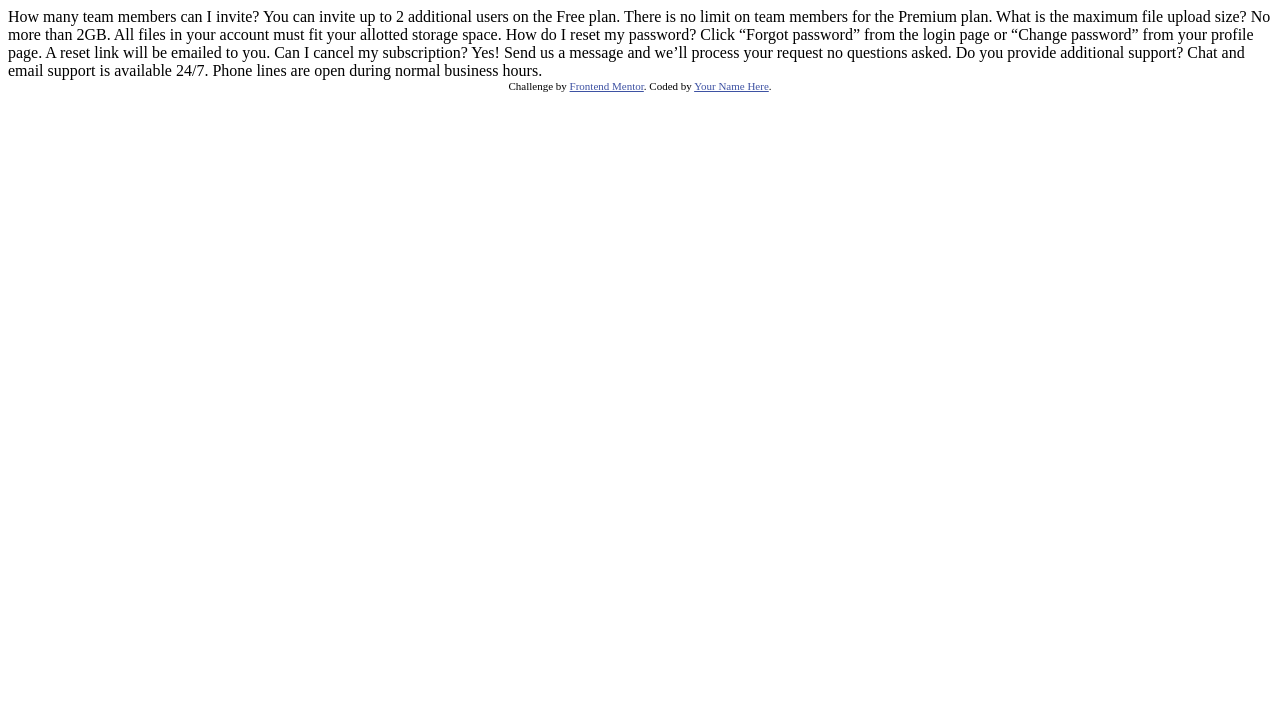
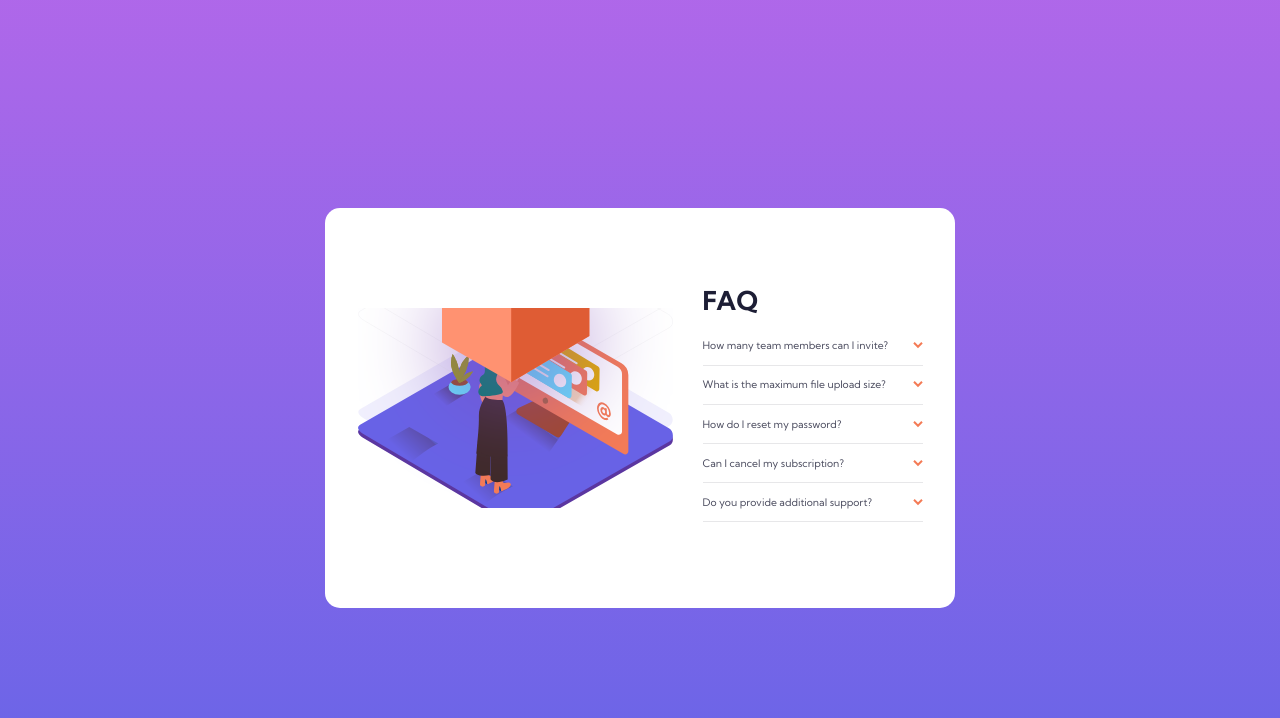
Before and after one commit to mbilal-x/frontendmentor_P4_faq-accordion-card-main, a plain HTML site: page index.html in a window 1280 px wide. Drawn offline with Linux system fonts and the light colour scheme.

Commit message:
mobile solution complete
only need more js practice to make it better

```diff
--- /dev/null
+++ b/app.js
@@ -0,0 +1,9 @@
+const question = document.querySelector('.Q-item__question');
+const answer = document.querySelector('.Q-item__answer');
+const icon = document.querySelector('.question__icon');
+
+question.addEventListener("click", function(){
+    answer.classList.toggle('Q-item__answer-toggle');
+    question.classList.toggle('Q-item__question-toggle');
+    icon.classList.toggle('question__icon-toggle');
+});
--- a/index.html
+++ b/index.html
@@ -1,40 +1,89 @@
 <!DOCTYPE html>
 <html lang="en">
+
 <head>
   <meta charset="UTF-8">
-  <meta name="viewport" content="width=device-width, initial-scale=1.0"> <!-- displays site properly based on user's device -->
+  <meta name="viewport" content="width=device-width, initial-scale=1.0">
+  <!-- displays site properly based on user's device -->
 
   <link rel="icon" type="image/png" sizes="32x32" href="./images/favicon-32x32.png">
 
-  <title>Frontend Mentor | FAQ Accordion Card</title>
+  <title>mbilal-x | FAQ Accordion Card</title>
+  <link rel="stylesheet" href="./styles.css">
 
   <!-- Feel free to remove these styles or customise in your own stylesheet 👍 -->
   <style>
-    .attribution { font-size: 11px; text-align: center; }
-    .attribution a { color: hsl(228, 45%, 44%); }
+    .attribution {
+      font-size: 11px;
+      text-align: center;
+    }
+
+    .attribution a {
+      color: hsl(228, 45%, 44%);
+    }
   </style>
 </head>
+
 <body>
-  How many team members can I invite?
-  You can invite up to 2 additional users on the Free plan. There is no limit on
-  team members for the Premium plan.
 
-  What is the maximum file upload size?
-  No more than 2GB. All files in your account must fit your allotted storage space.
+  <div class="faq-panel">
+    <div class="faq-panel__image"></div>
+    <div class="faq-panel__faq-text">
+      <div class="faq-text__title">FAQ</div>
+      <!-- question1  -->
+      <div class="faq-text__Q-item">
+        <div class="Q-item__question">
+          <div class="question__text">How many team members can I invite?</div>
+          <span class="question__icon"></span>
+        </div>
+        <div class="Q-item__answer">You can invite up to 2 additional users on the Free plan. There is no limit on
+          team members for the Premium plan.</div>
+      </div>
+      <!-- question2 -->
+      <div class="faq-text__Q-item">
+        <div class="Q-item__question">
+          <div class="question__text">What is the maximum file upload size?</div>
+          <span class="question__icon"></span>
+        </div>
+        <div class="Q-item__answer">No more than 2GB. All files in your account must fit your allotted storage space.
+        </div>
+      </div>
+      <!-- question3 -->
+      <div class="faq-text__Q-item">
+        <div class="Q-item__question">
+          <div class="question__text">How do I reset my password?</div>
+          <span class="question__icon"></span>
+        </div>
+        <div class="Q-item__answer">Click “Forgot password” from the login page or “Change password” from your profile
+          page.
+          A reset link will be emailed to you.</div>
+      </div>
+      <!-- question4 -->
+      <div class="faq-text__Q-item">
+        <div class="Q-item__question">
+          <div class="question__text">Can I cancel my subscription?</div>
+          <span class="question__icon"></span>
+        </div>
+        <div class="Q-item__answer">Yes! Send us a message and we’ll process your request no questions asked.</div>
+      </div>
+      <!-- question5 -->
+      <div class="faq-text__Q-item">
+        <div class="Q-item__question">
+          <div class="question__text">Do you provide additional support?</div>
+          <span class="question__icon"></span>
+        </div>
+        <div class="Q-item__answer">Chat and email support is available 24/7. Phone lines are open during normal
+          business
+          hours.
+        </div>
+      </div>
+    </div>
 
-  How do I reset my password?
-  Click “Forgot password” from the login page or “Change password” from your profile page.
-  A reset link will be emailed to you.
+  </div>
 
-  Can I cancel my subscription?
-  Yes! Send us a message and we’ll process your request no questions asked.
 
-  Do you provide additional support?
-  Chat and email support is available 24/7. Phone lines are open during normal business hours.
+<!-- my script  -->
+<script src="./app.js"></script>
+</body>
 
-  <div class="attribution">
-    Challenge by <a href="https://www.frontendmentor.io?ref=challenge" target="_blank">Frontend Mentor</a>.
-    Coded by <a href="#">Your Name Here</a>.
-  </div>
-</body>
 </html>
--- /dev/null
+++ b/styles.css
@@ -0,0 +1,134 @@
+/* font import  */
+@import url('https://fonts.googleapis.com/css2?family=Kumbh+Sans:wght@400;700&display=swap');
+
+/* custom CSS  */
+
+body{
+    font-size: 0.8rem;
+    font-family: 'Kumbh Sans', sans-serif;
+    height: 100vh;
+    display: flex;
+    flex-direction: column;
+    justify-content: center;
+    align-items: center;
+    background: linear-gradient(to bottom, hsl(273, 75%, 66%), hsl(240, 73%, 65%));
+}
+
+.faq-panel{
+    display: flex;
+    flex-direction: column;
+    justify-content: center;
+    align-items: center;
+    width: 280px;
+    background-color: white;
+    padding: 50px 25px;
+    border-radius: 15px;
+}
+
+.faq-panel__image{
+    margin-top: -185px;
+    height: 240px;
+    width: 240px;
+    background-image: url(./images/illustration-woman-online-mobile.svg), url(./images/bg-pattern-mobile.svg);
+    background-position: center, bottom;
+    background-repeat: no-repeat, no-repeat;
+}
+
+.faq-panel__faq-text{
+    margin-top: 20px ;
+}
+
+.faq-text__title{
+    font-size: 2rem;
+    font-weight: 700;
+    text-align: center;
+    color: hsl(238, 29%, 16%);
+    margin: 10px;
+}
+
+.faq-text__Q-item{
+    width: 280px;
+    font-weight: 400;
+    padding: 15px 0;
+    border-bottom: 1px solid hsl(240, 5%, 91%);
+}
+
+.Q-item__question{
+    display: flex;
+    justify-content: space-between;
+    align-items: center;
+}
+
+.question__text{
+    color: hsl(237, 12%, 33%);
+}
+
+.question__icon{
+    width: 10px;
+    height: 20px;
+    background: url(./images/icon-arrow-down.svg);
+    background-position: center;
+    background-repeat: no-repeat;
+}
+
+.Q-item__answer{
+    color: hsl(240, 6%, 50%);
+    display: none;
+}
+
+
+/* toggle state css */
+.Q-item__answer-toggle{
+    display: block;
+}
+.Q-item__question-toggle{
+    font-weight: 700;
+    color: hsl(14, 88%, 65%);
+    margin-bottom: 15px;
+}
+.question__icon-toggle{
+    transform: rotate(180deg);
+}
+
+
+@media( min-width: 800px){
+    html{
+        font-size: 13px;
+    }
+
+    .faq-panel{
+        flex-direction: row;
+        width: 630px;
+        height: 400px;
+        padding: 0;
+        border-radius: 15px;
+    }
+    .faq-panel__image{
+        margin-left: -100px;
+        overflow: hidden;
+        width: 50%;
+        margin: 0;
+        height: 200px;
+        margin-right: 30px;
+        background-image: url(./images/illustration-box-desktop.svg), url(./images/illustration-woman-online-desktop.svg), url(./images/bg-pattern-desktop.svg);
+        background-position: bottom, center, bottom;
+        background-size: 100%, 100%, 100%;
+        background-repeat: no-repeat;
+    }
+
+    .faq-panel__faq-text{
+    margin: 30px 0 50px 0;
+    }
+
+    .faq-text__Q-item{
+        width: 220px;
+        font-weight: 400;
+        padding: 0.7rem 0;
+        border-bottom: 1px solid hsl(240, 5%, 91%);
+    }
+
+    .faq-text__title{
+        margin-left: 0;
+        text-align: left;
+    }
+}
```
